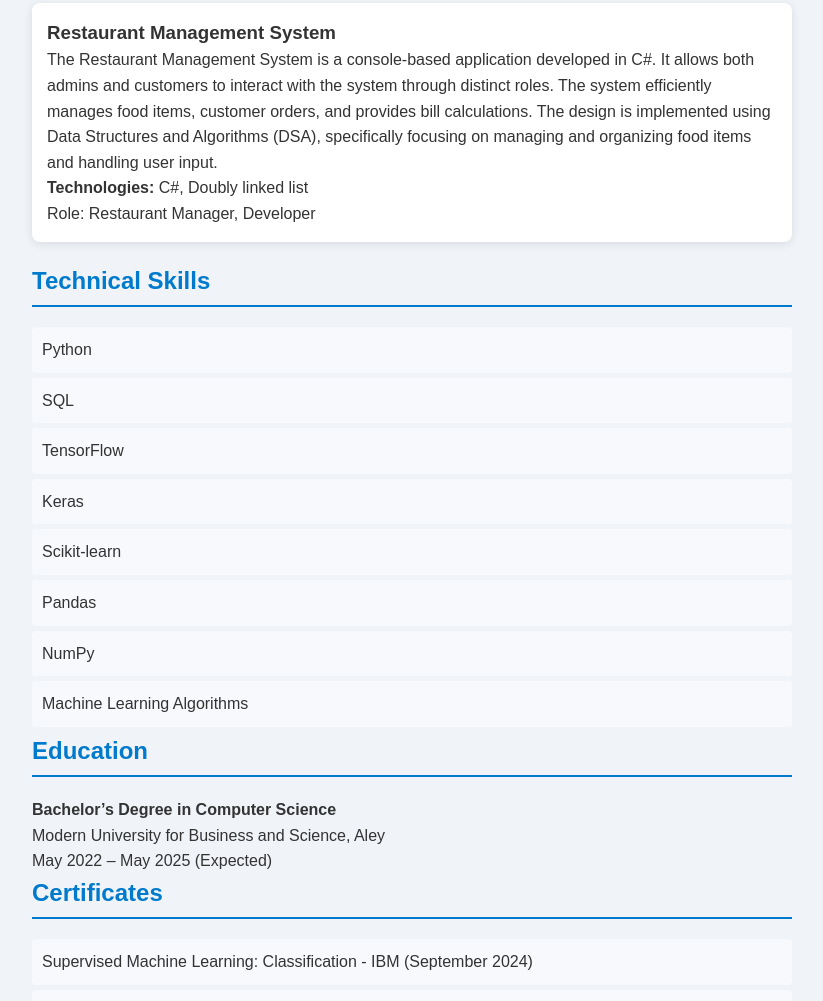
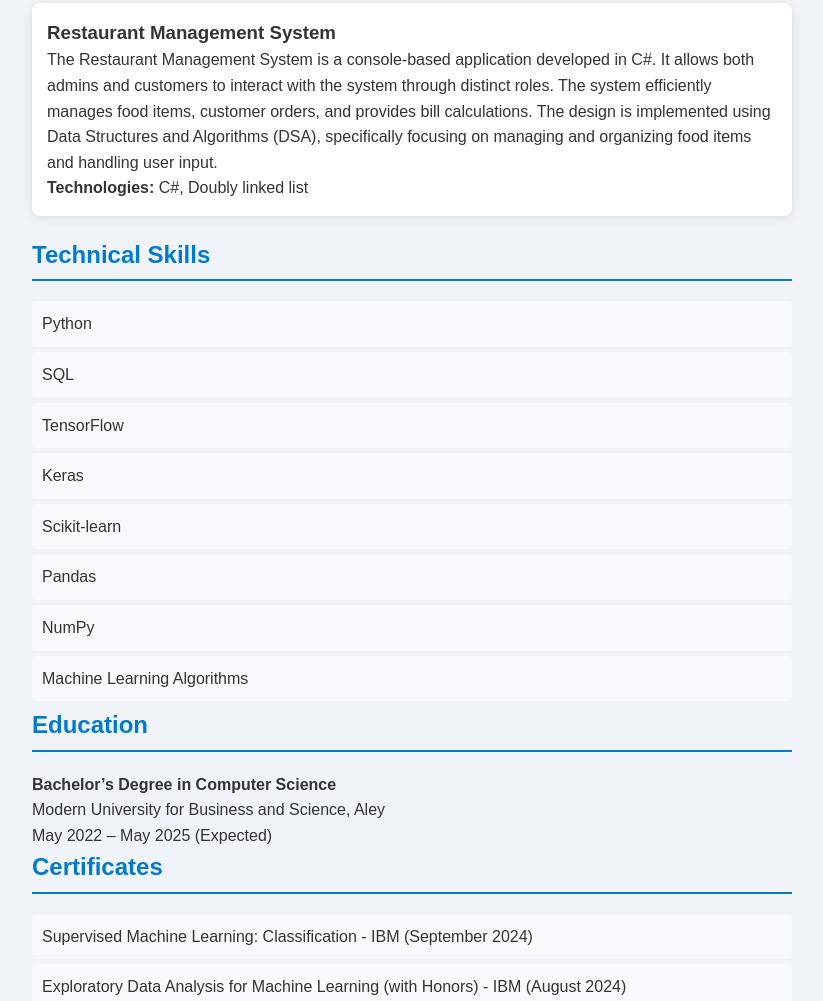
Before and after one commit to Codewithjimiim/-JamalMalaeb-.github.io, a plain HTML site: page index.html in a window 1280 px wide. Shown: the part 917-1918 px from the top of the page, without its empty margins (228-1051 px from the left). Drawn offline with Linux system fonts and the light colour scheme.

Commit message:
Update1 index.html

```diff
--- a/index.html
+++ b/index.html
@@ -152,7 +152,6 @@
                     The design is implemented using Data Structures and Algorithms (DSA), specifically focusing on managing and organizing food items and handling user input.
                 </p>
                 <p><strong>Technologies:</strong> C#, Doubly linked list</p>
-                <p>Role: Restaurant Manager, Developer</p>
             </article>
         </section>
 
```
